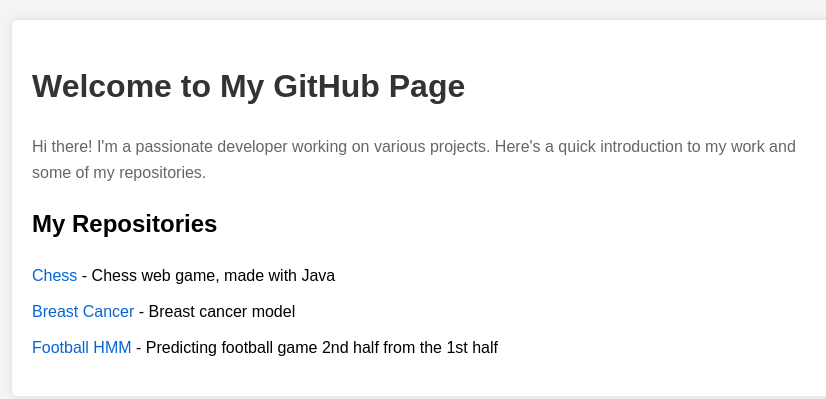
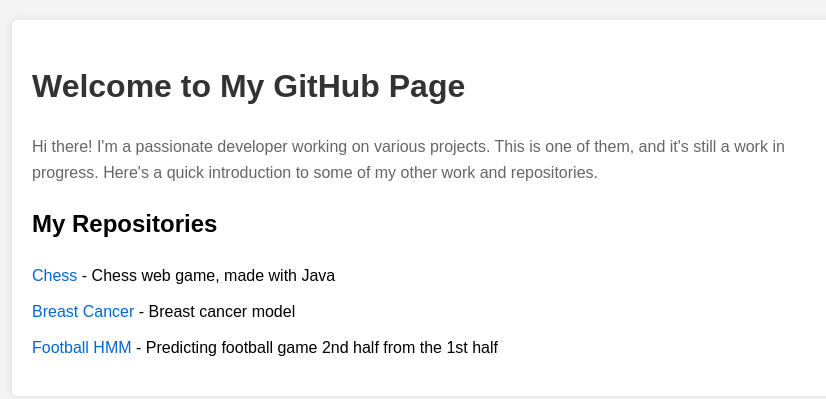
Before and after one commit to redheadmann/redheadmann.github.io, a plain HTML site: page index.html in a window 1280 px wide. Shown: the whole page, without its empty margins (208-1034 px from the left). Drawn offline with Linux system fonts and the light colour scheme.

Commit message:
More personal introduction

```diff
--- a/index.html
+++ b/index.html
@@ -1,5 +1,6 @@
 <!DOCTYPE html>
 <html lang="en">
+
 <head>
     <meta charset="UTF-8">
     <meta name="viewport" content="width=device-width, initial-scale=1.0">
@@ -42,10 +43,16 @@
         }
     </style>
 </head>
+
+
 <body>
     <div class="container">
+
         <h1>Welcome to My GitHub Page</h1>
-        <p>Hi there! I'm a passionate developer working on various projects. Here's a quick introduction to my work and some of my repositories.</p>
+        <p>Hi there! I'm a passionate developer working on various projects.
+            This is one of them, and it's still a work in progress.
+            Here's a quick introduction to some of my other work and repositories.</p>
+
 
         <h2>My Repositories</h2>
         <ul class="repo-list">
@@ -55,4 +62,6 @@
         </ul>
     </div>
 </body>
+
+
 </html>
```
